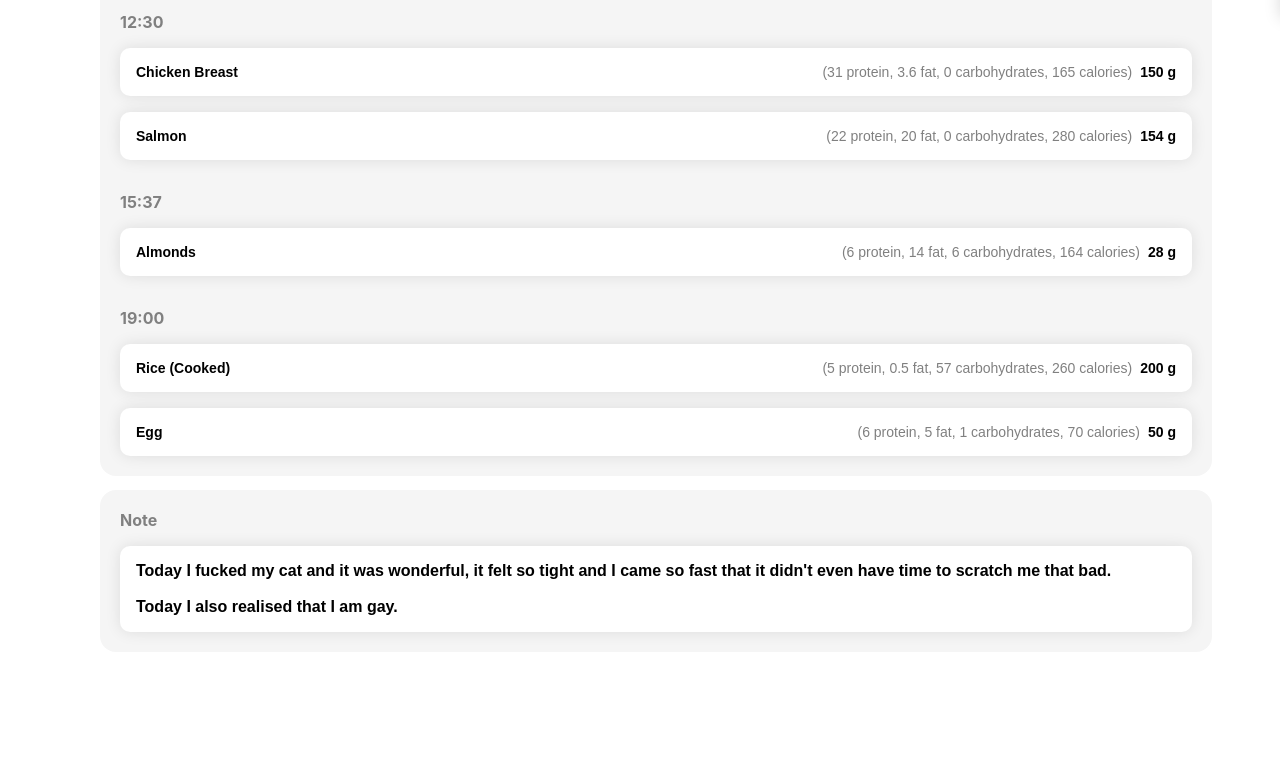
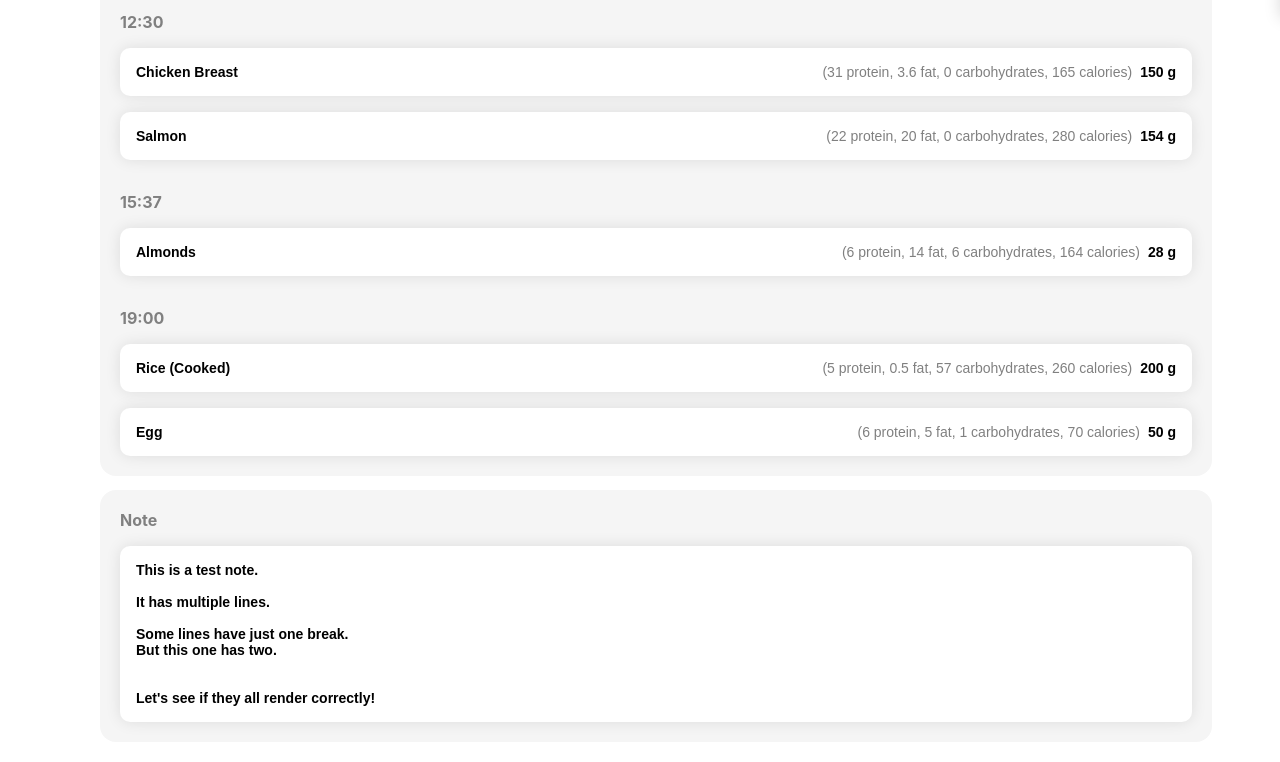
Before and after one commit to dragoispas/makro-evolved, a React (Create React App) app: page /Diary in a window 1280 px wide. Shown: the part 802-1564 px from the top of the page. Before the commit the page ends 1474 px from the top, so only its background shows below. Built offline with nearby package versions, Linux system fonts and the light colour scheme.

Commit message:
Updated note to work with string from textarea

```diff
--- a/src/Components/Note.tsx
+++ b/src/Components/Note.tsx
@@ -1,11 +1,12 @@
-import { FlexBox, Paper, Interactable, PaperHeader, Typography } from "../styledComponents";
+import { Paper, Interactable, PaperHeader, Typography } from "../styledComponents";
 
 interface Props {
     title?: string;
-    children?: React.ReactNode
+    text: string
 }
 
-const Note: React.FC<Props> = ({ title, children }) => {
+const Note: React.FC<Props> = ({ title, text }) => {
+
     return (
         <Paper column gap="l" style={{ marginTop: "14px" }}>
             <PaperHeader>
@@ -13,8 +14,8 @@ const Note: React.FC<Props> = ({ title, children }) => {
             </PaperHeader>
 
             <Interactable>
-                <Typography bolder>
-                    {children}
+                <Typography style={{ whiteSpace: "pre-wrap" }} bolder size="s" >
+                    {text}
                 </Typography>
             </Interactable>
         </Paper>
--- a/src/Components/Pages/Diary.tsx
+++ b/src/Components/Pages/Diary.tsx
@@ -15,6 +15,7 @@ import SearchInputBox from "../SearchInputBox";
 import WeightChart from "../WeightChart";
 import FoodForm from "../FoodForm";
 import { Product } from "../../types";
+import { mockNote } from "../../mockData";
 
 function Diary() {
     const [isDrawerOpen, setIsDrawerOpen] = useState(false);
@@ -56,6 +57,7 @@ function Diary() {
         }
     }
 
+
     return (
         <>
             <PageHeader>Diary</PageHeader>
@@ -68,7 +70,7 @@ function Diary() {
                     <Button onClick={() => openDrawer("AddNote")} Icon={NoteIcon}>Add Note</Button>
                 </FlexBox>
                 <FoodDiary />
-                <Note>Today I fucked my cat and it was wonderful, it felt so tight and I came so fast that it didn't even have time to scratch me that bad. <br></br><br></br>Today I also realised that I am gay.</Note>
+                <Note text={mockNote}></Note>
             </PageBody>
         </>
     )
--- a/src/mockData.ts
+++ b/src/mockData.ts
@@ -22,3 +22,13 @@ export const mockProducts: Product[] = [
     { name: "Quinoa", calories: 120, macronutrients: { protein: 14, fat: 6, carbohydrates: 64 } },
     { name: "Milk", calories: 42, macronutrients: { protein: 3.4, fat: 3.3, carbohydrates: 5 } },
 ];
+
+export const mockNote: string = `This is a test note.
+
+It has multiple lines.
+
+Some lines have just one break.
+But this one has two.
+
+
+Let's see if they all render correctly!`
```
